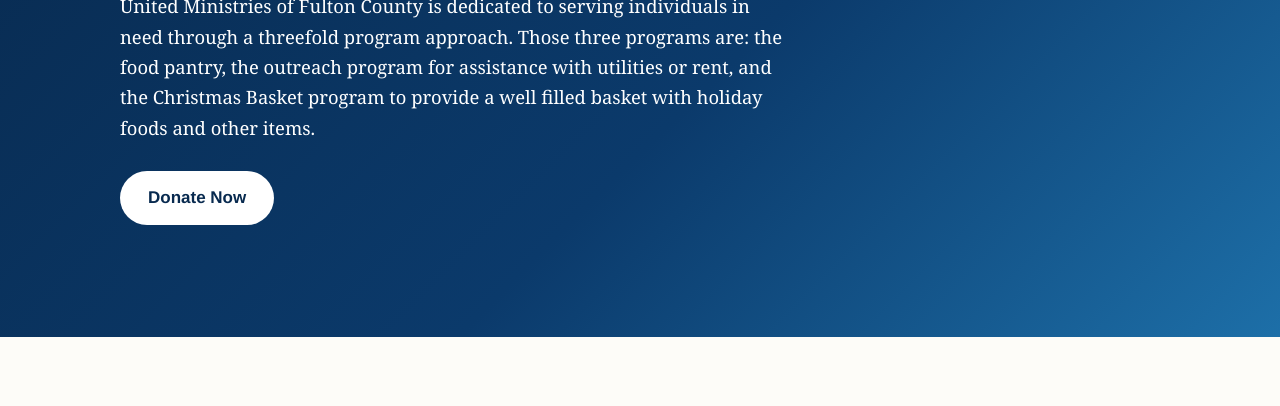
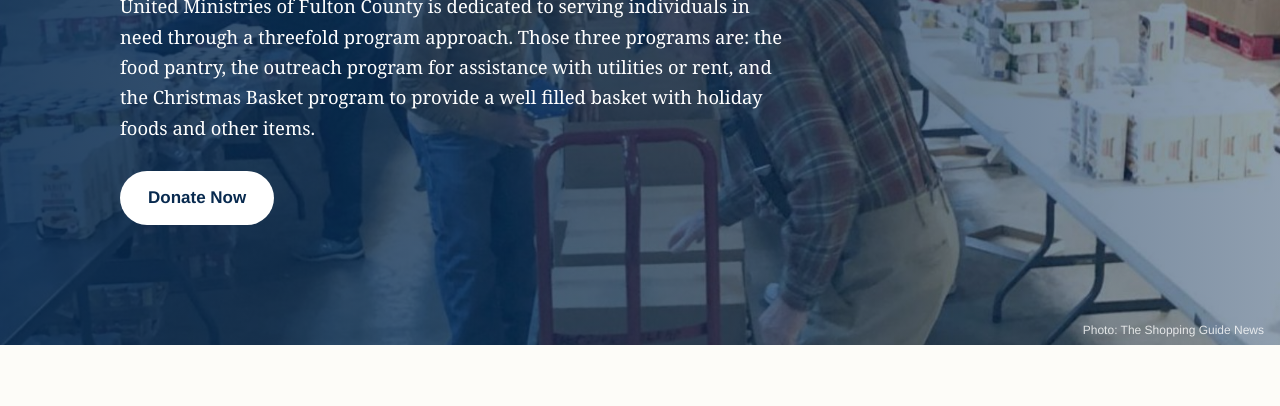
Before and after one commit to jzehner86/unitedministriesfc, a plain HTML site: page index.html in a window 1280 px wide. Shown: the part 368-774 px from the top of the page. Drawn offline with Linux system fonts and the light colour scheme.

Commit message:
Use volunteer photo as hero background
Full-resolution photo behind a navy overlay for text contrast, with the
gradient as fallback and a photo credit to The Shopping Guide News.

Co-Authored-By: Claude Sonnet 5.5 <noreply@anthropic.com>

```diff
--- a/index.html
+++ b/index.html
@@ -49,6 +49,7 @@
         <p>United Ministries of Fulton County is dedicated to serving individuals in need through a threefold program approach. Those three programs are: the food pantry, the outreach program for assistance with utilities or rent, and the Christmas Basket program to provide a well filled basket with holiday foods and other items.</p>
         <a class="btn" href="#donate">Donate Now</a>
       </div>
+      <span class="hero-credit">Photo: The Shopping Guide News</span>
     </section>
 
     <section id="about" class="section">
--- a/styles.css
+++ b/styles.css
@@ -64,9 +64,24 @@ nav a.btn:hover { text-decoration: none; }
 
 /* Hero */
 .hero {
-  background: linear-gradient(135deg, #082a4f 0%, #0b3a6b 55%, #1d6fa8 100%);
+  position: relative;
+  /* navy overlay keeps the white text readable; gradient shows if the photo fails to load */
+  background:
+    linear-gradient(90deg, rgba(8, 42, 79, .88) 0%, rgba(8, 42, 79, .7) 55%, rgba(8, 42, 79, .45) 100%),
+    url("images/hero.jpg") center / cover no-repeat,
+    linear-gradient(135deg, #082a4f 0%, #0b3a6b 55%, #1d6fa8 100%);
   color: #fff;
-  padding: clamp(3.5rem, 10vw, 7rem) 0;
+  padding: clamp(3.5rem, 10vw, 7rem) 0 clamp(4rem, 10vw, 7.5rem);
+}
+.hero-credit {
+  position: absolute; right: 1rem; bottom: .5rem;
+  font: .75rem var(--sans); color: rgba(255, 255, 255, .8);
+}
+@media (max-width: 759px) {
+  .hero { background:
+    linear-gradient(rgba(8, 42, 79, .82), rgba(8, 42, 79, .82)),
+    url("images/hero.jpg") center / cover no-repeat,
+    linear-gradient(135deg, #082a4f 0%, #0b3a6b 55%, #1d6fa8 100%); }
 }
 .hero h1 { color: #fff; font-size: clamp(2.4rem, 7vw, 4.25rem); }
 .hero p { max-width: 42rem; font-size: 1.15rem; margin: 0 0 1.75rem; }
```
Also changed, not shown: images/hero.jpg (added).
